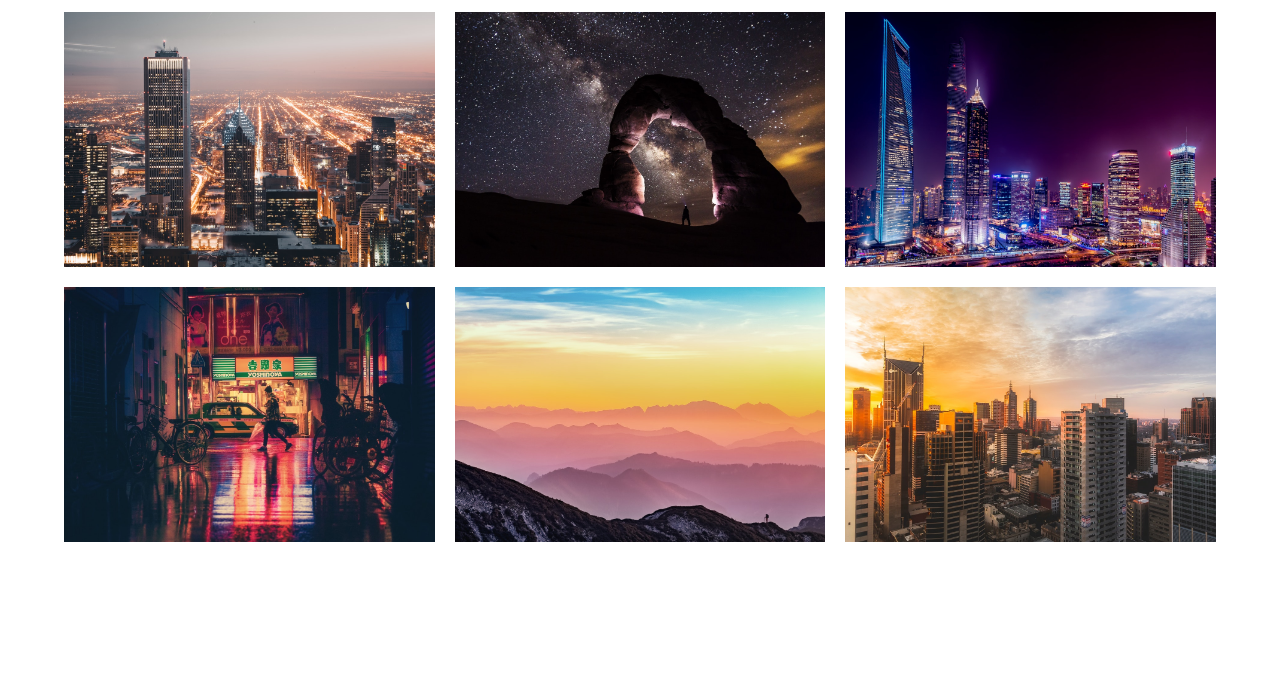
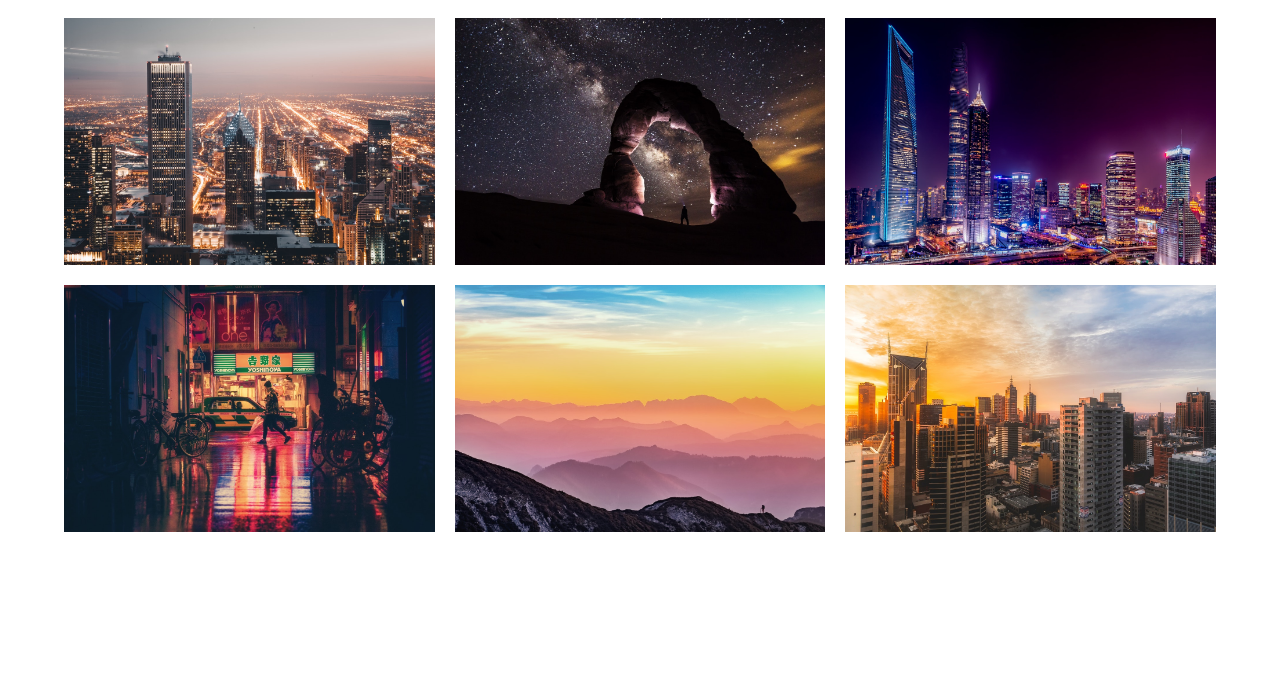
Before and after one commit to ajcadev/gallery, a plain HTML site: page index.html in a window 1280 px wide. Shown: the part 122-800 px from the top of the page. Drawn offline with Linux system fonts and the light colour scheme.

Commit message:
new global.css

```diff
--- a/global.css
+++ b/global.css
@@ -1,11 +1,9 @@
-* {
-	margin: 0px;
-	line-height: calc(1em + 0.625rem);
-	-webkit-font-smoothing: antialiased;
+*, *::before, *::after {
+  box-sizing: border-box;
 }
 
-*, ::before, ::after {
-	box-sizing: border-box;
+* {
+  margin: 0;
 }
 
 :root {
@@ -16,6 +14,7 @@
 
 	--color-text: hsl(222deg, 22%, 5%);
 	--color-background: hsl(0deg, 0%, 100%);
+
 	--color-gray-100: hsl(225deg, 25%, 95%);
 	--color-gray-200: hsl(225deg, 16%, 90%);
 	--color-gray-300: hsl(225deg, 8%, 80%);
@@ -25,16 +24,52 @@
 	--color-gray-700: hsl(225deg, 12%, 40%);
 	--color-gray-900: hsl(225deg, 25%, 20%);
 	--color-gray-1000: hsl(225deg, 15%, 15%);
+
+	--color-primary: hsl(245deg, 100%, 60%);
+	--color-secondary: hsl(333deg, 100%, 45%);
+	--color-tertiary: hsl(255deg, 85%, 30%);
+
+	--color-info: hsl(245deg, 100%, 60%);
+	--color-success: hsl(160deg, 100%, 40%);
+	--color-alert: hsl(37deg, 100%, 50%);
+	--color-error: hsl(340deg, 95%, 50%);
+	--color-muted: hsl(210deg, 55%, 92%);
+
+	--color-info-background: hsl(245deg, 100%, 60%, 0.25);
+	--color-success-background: hsla(160deg, 100%, 40%, 0.1);
+	--color-alert-background: hsla(52deg, 100%, 50%, 0.25);
+	--color-error-background: hsla(340deg, 95%, 43%, 0.1);
+	--color-muted-background: hsla(210deg, 55%, 92%, 0.85);
+}
+
+html, body, #root, #__next {
+  height: 100%;
 }
 
 body {
 	color: var(--color-text);
 	background: var(--color-background);
+	font-family: var(--font-family);
+	font-weight: var(--font-weight-light);
+	line-height: 1.5;
+  -webkit-font-smoothing: antialiased;
 }
 
-body, input, select, button, textarea, option {
-	font-family: var(--font-family);
-	font-weight: var(--font-weight-light);
+input, button, textarea, select {
+	font: inherit;
+}
+
+img, picture, video, canvas, svg {
+  display: block;
+  max-width: 100%;
+}
+
+p, h1, h2, h3, h4, h5, h6 {
+  overflow-wrap: break-word;
+}
+
+#root, #__next {
+  isolation: isolate;
 }
 
 h1, h2, h3, h4, h5, h6, strong {
```
Also changed, not shown: 1 other file.
